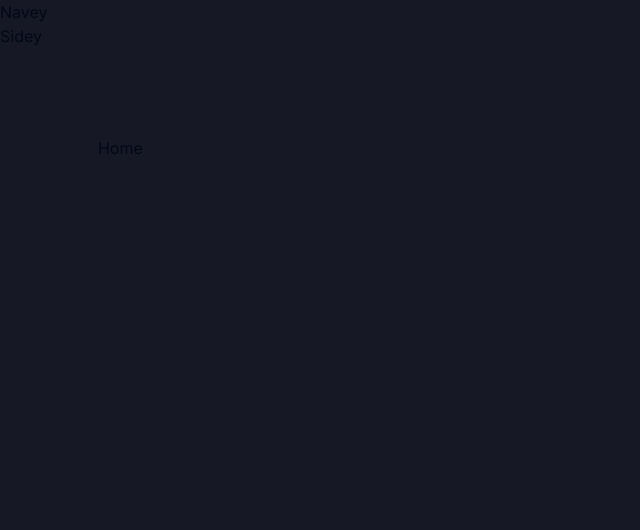
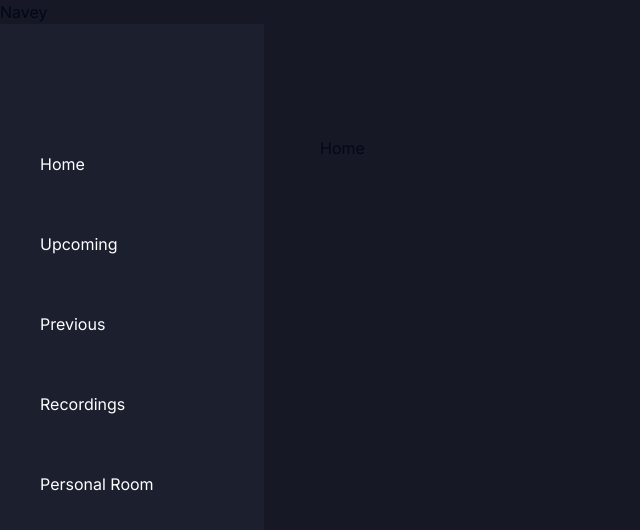
Before and after one commit to CullsGit/zoom_clone, a Next.js app: page / in a window 1280 px wide. Shown: the top 530 px of the page, without its empty margins (0-640 px from the left). Built offline with nearby package versions, Linux system fonts and the light colour scheme.

Commit message:
create sidebar links and render them on sidebar component

```diff
--- /dev/null
+++ b/app/(root)/constants/index.ts
@@ -0,0 +1,27 @@
+export const sidebarLinks = [
+  {
+    label: "Home",
+    route: "/",
+    imgUrl: "/icons/Home.svg",
+  },
+  {
+    label: "Upcoming",
+    route: "/upcoming",
+    imgUrl: "/icons/upcoming.svg",
+  },
+  {
+    label: "Previous",
+    route: "/previous",
+    imgUrl: "/icons/previous.svg",
+  },
+  {
+    label: "Recordings",
+    route: "/recordings",
+    imgUrl: "/icons/Video.svg",
+  },
+  {
+    label: "Personal Room",
+    route: "/personal-room",
+    imgUrl: "/icons/add-personal.svg",
+  },
+];
--- a/components/Sidebar.tsx
+++ b/components/Sidebar.tsx
@@ -1,7 +1,36 @@
+"use client";
+
 import React from "react";
 
+import { sidebarLinks } from "@/app/(root)/constants";
+import { cn } from "@/lib/utils";
+import Link from "next/link";
+import { usePathname } from "next/navigation";
+
 const Sidebar = () => {
-  return <div>Sidey</div>;
+  const pathname = usePathname();
+  return (
+    <section className="sticky left-0 top-0 flex h-screen w-fit flex-col justify-between bg-dark-1 p-6 pt-28 text-white max-sm:hidden lg:w-[264px]">
+      <div className="flex flex- flex-col gap-6">
+        {sidebarLinks.map((link) => {
+          const isActive =
+            pathname === link.route || pathname.startsWith(link.route);
+          return (
+            <Link
+              href={link.route}
+              key={link.label}
+              className={cn(
+                "flex gap-4 items-center p-4 rounded-lg justify-start",
+                { "bg-blue-1": isActive }
+              )}
+            >
+              {link.label}
+            </Link>
+          );
+        })}
+      </div>
+    </section>
+  );
 };
 
 export default Sidebar;
```
